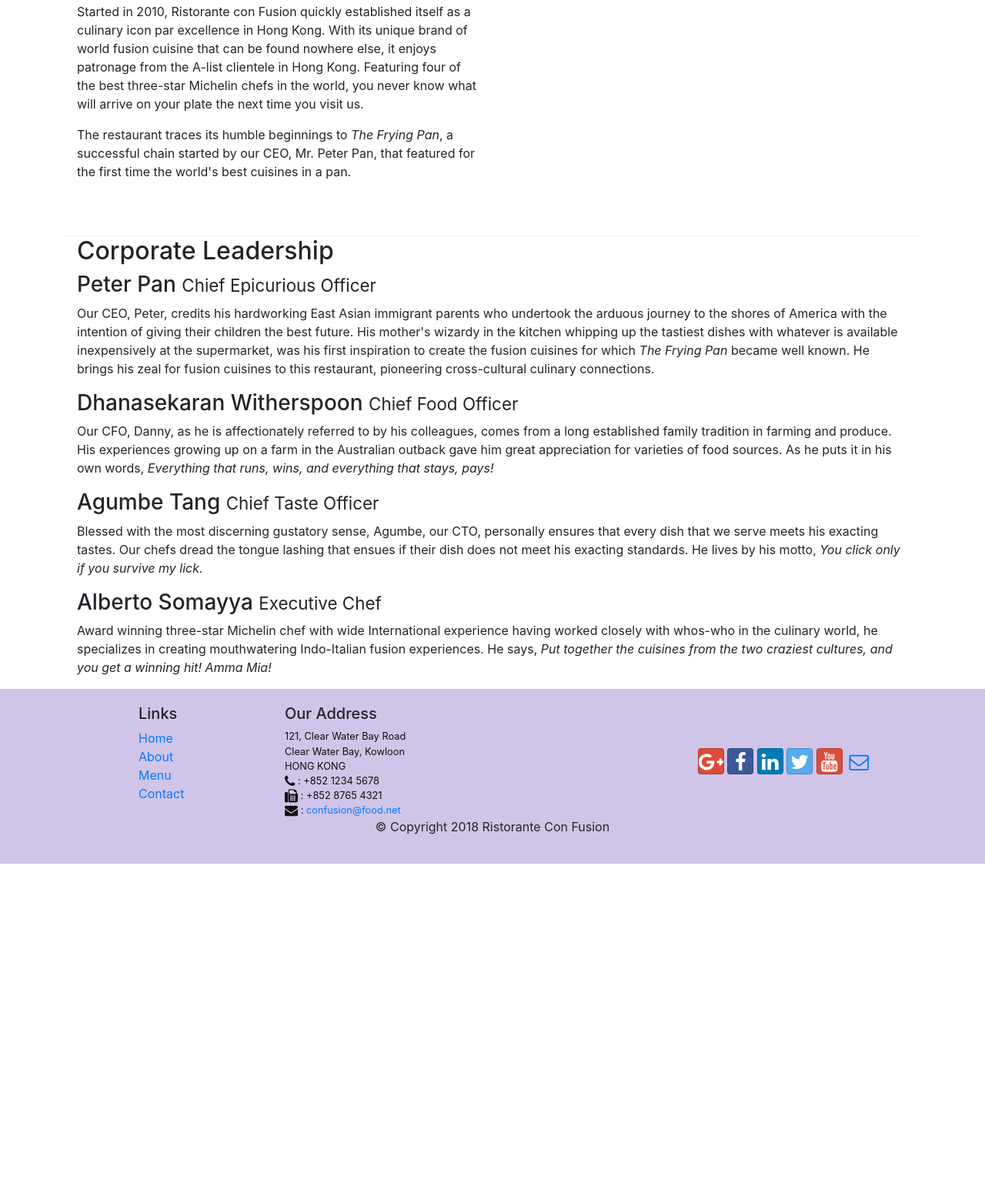
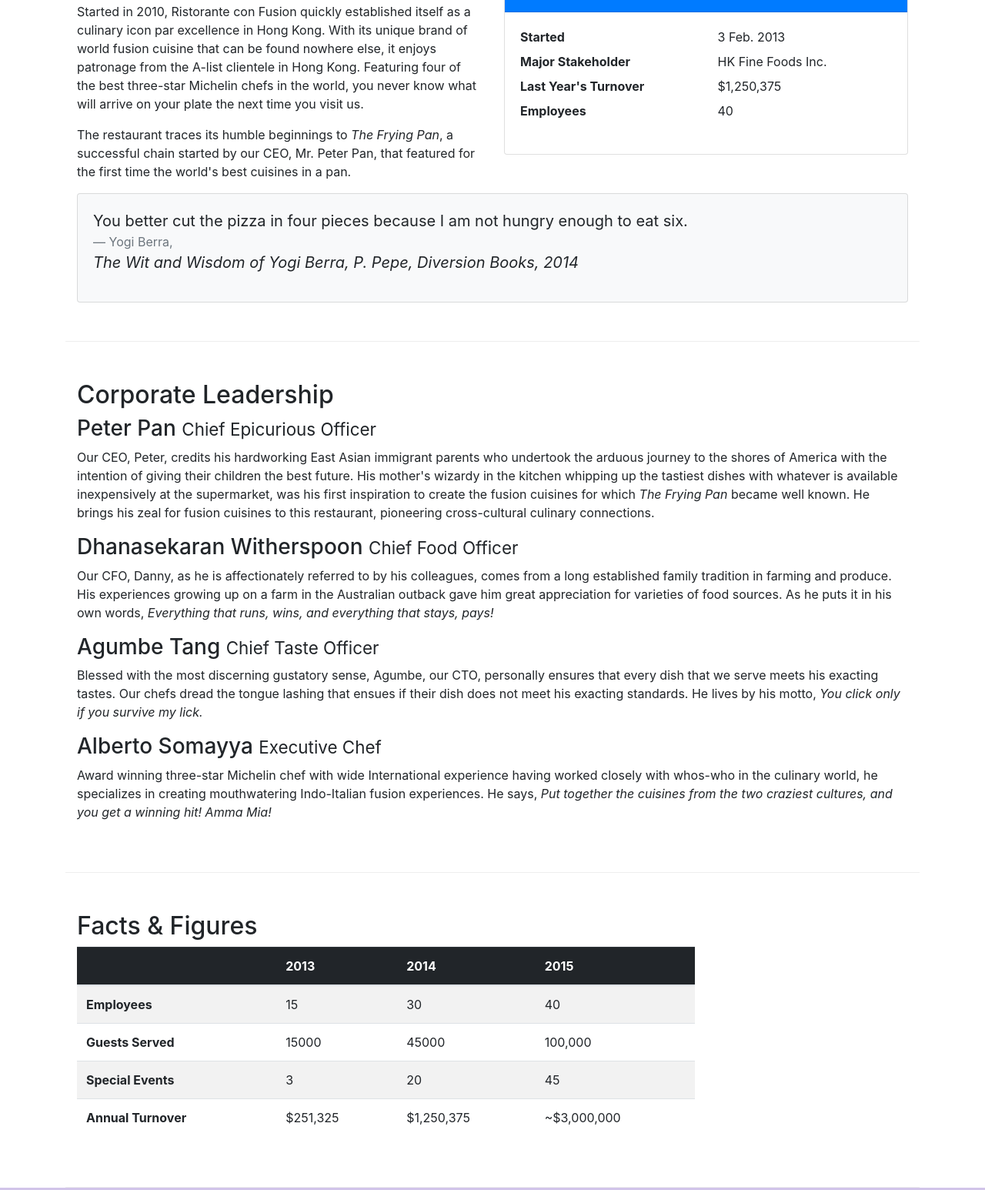
Before and after one commit to wvinson43/Restaurant-Menu-Clone-w-Bootstrap, a website: page aboutus.html in a window 1280 px wide. Shown: the part 558-2104 px from the top of the page at 77% size. Before the commit the page ends 1680 px from the top, so only its background shows below. Drawn offline with nearby package versions, Linux system fonts and the light colour scheme.

Commit message:
Tables and Cards

```diff
--- a/aboutus.html
+++ b/aboutus.html
@@ -61,12 +61,39 @@
                 <p>Started in 2010, Ristorante con Fusion quickly established itself as a culinary icon par excellence in Hong Kong. With its unique brand of world fusion cuisine that can be found nowhere else, it enjoys patronage from the A-list clientele in Hong Kong.  Featuring four of the best three-star Michelin chefs in the world, you never know what will arrive on your plate the next time you visit us.</p>
                 <p>The restaurant traces its humble beginnings to <em>The Frying Pan</em>, a successful chain started by our CEO, Mr. Peter Pan, that featured for the first time the world's best cuisines in a pan.</p>
             </div>
-            <div class="col-12 col-sm">
+            <div class="col-sm">
+                <div class="card">
+                    <h3 class="card-header bg-primary text-white">Facts at a Glance</h3>
+                    <div class="card-body">
+                        <dl class="row">
+                            <dt class="col-6">Started</dt>
+                            <dd class="col-6">3 Feb. 2013</dd>
+                            <dt class="col-6">Major Stakeholder</dt>
+                            <dd class="col-6">HK Fine Foods Inc.</dd>
+                            <dt class="col-6">Last Year's Turnover</dt>
+                            <dd class="col-6">$1,250,375</dd>
+                            <dt class="col-6">Employees</dt>
+                            <dd class="col-6">40</dd>
+                        </dl>
+                    </div>
+                </div>
+            </div>
+            <div class="col-12">
+                <div class="card card-body bg-light">
+                    <blockquote class="blockquote">
+                        <p class="mb-0">You better cut the pizza in four pieces
+                        because I am not hungry enough to eat six. </p>
+                        <footer class="blockquote-footer">Yogi Berra, </footer>
+                            <cite title="Source Title">The Wit and Wisdom of
+                                Yogi Berra, P. Pepe, Diversion Books, 2014
+                            </cite>
+                    </blockquote>
+                </div>
             </div>
         </div>
 
 
-        <div>
+        <div class="row row-content">
             <div class="col-12">
                 <h2>Corporate Leadership</h2>
                 <h3>Peter Pan <small>Chief Epicurious Officer</small></h3>
@@ -79,7 +106,50 @@
                 <p class="d-none d-sm-block">Award winning three-star Michelin chef with wide International experience having worked closely with whos-who in the culinary world, he specializes in creating mouthwatering Indo-Italian fusion experiences. He says, <em>Put together the cuisines from the two craziest cultures, and you get a winning hit! Amma Mia!</em></p>
             </div>
        </div>
-
+       <div class="row row-content">
+           <div class="col-12 col-sm-9">
+               <h2>Facts &amp; Figures</h2>
+               <div class="table-responsive">
+                <table class="table table-striped">
+                   <thead class="table-dark">
+                     <tr>
+                         <th>&nbsp;</th>
+                         <th>2013</th>
+                         <th>2014</th>
+                         <th>2015</th>
+                     </tr>
+                   </thead>
+                   <tbody>
+                     <tr>
+                         <th>Employees</th>
+                         <td>15</td>
+                         <td>30</td>
+                         <td>40</td>
+                     </tr>
+                     <tr>
+                         <th>Guests Served</th>
+                         <td>15000</td>
+                         <td>45000</td>
+                         <td>100,000</td>
+                     </tr>
+                     <tr>
+                         <th>Special Events</th>
+                         <td>3</td>
+                         <td>20</td>
+                         <td>45</td>
+                     </tr>
+                     <tr>
+                         <th>Annual Turnover</th>
+                         <td>$251,325</td>
+                         <td>$1,250,375</td>
+                         <td>~$3,000,000</td>
+                     </tr>
+                   </tbody>
+                </table>
+               </div>
+           </div>
+           <div class="col-12 col-sm-3"></div>
+       </div>
     </div>
 
     <footer class="footer">
```
